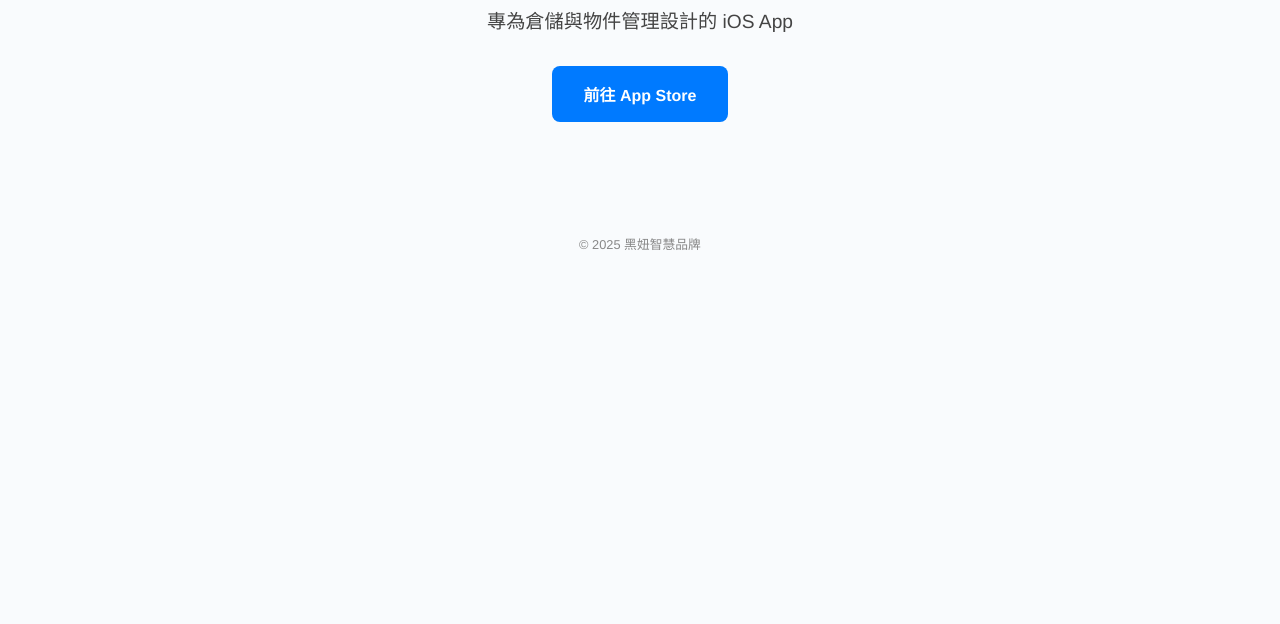
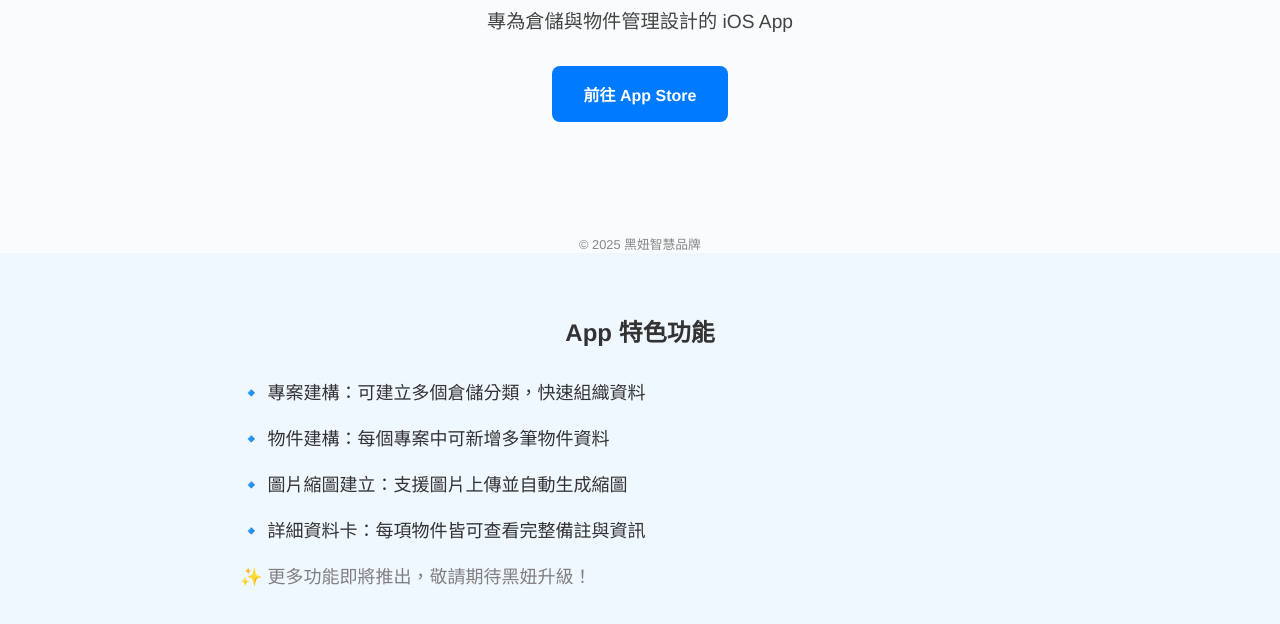
Before and after one commit to good1men1/blackniu-ai.github.io, a plain HTML site: page index.html in a window 1280 px wide. Shown: the part 224-848 px from the top of the page. Before the commit the page ends 800 px from the top, so only its background shows below. Drawn offline with Linux system fonts and the light colour scheme.

Commit message:
Update index.html

```diff
--- a/index.html
+++ b/index.html
@@ -86,5 +86,14 @@
 
   <footer>© 2025 黑妞智慧品牌</footer>
 
-</body>
+</body><section style="background-color: #f0f8ff; padding: 40px 20px;">
+  <h2 style="text-align: center; color: #333;">App 特色功能</h2>
+  <ul style="max-width: 800px; margin: 0 auto; list-style: none; padding: 0;">
+    <li style="padding: 10px 0; font-size: 18px;">🔹 專案建構：可建立多個倉儲分類，快速組織資料</li>
+    <li style="padding: 10px 0; font-size: 18px;">🔹 物件建構：每個專案中可新增多筆物件資料</li>
+    <li style="padding: 10px 0; font-size: 18px;">🔹 圖片縮圖建立：支援圖片上傳並自動生成縮圖</li>
+    <li style="padding: 10px 0; font-size: 18px;">🔹 詳細資料卡：每項物件皆可查看完整備註與資訊</li>
+    <li style="padding: 10px 0; font-size: 18px; color: gray;">✨ 更多功能即將推出，敬請期待黑妞升級！</li>
+  </ul>
+</section>
 </html>
```
